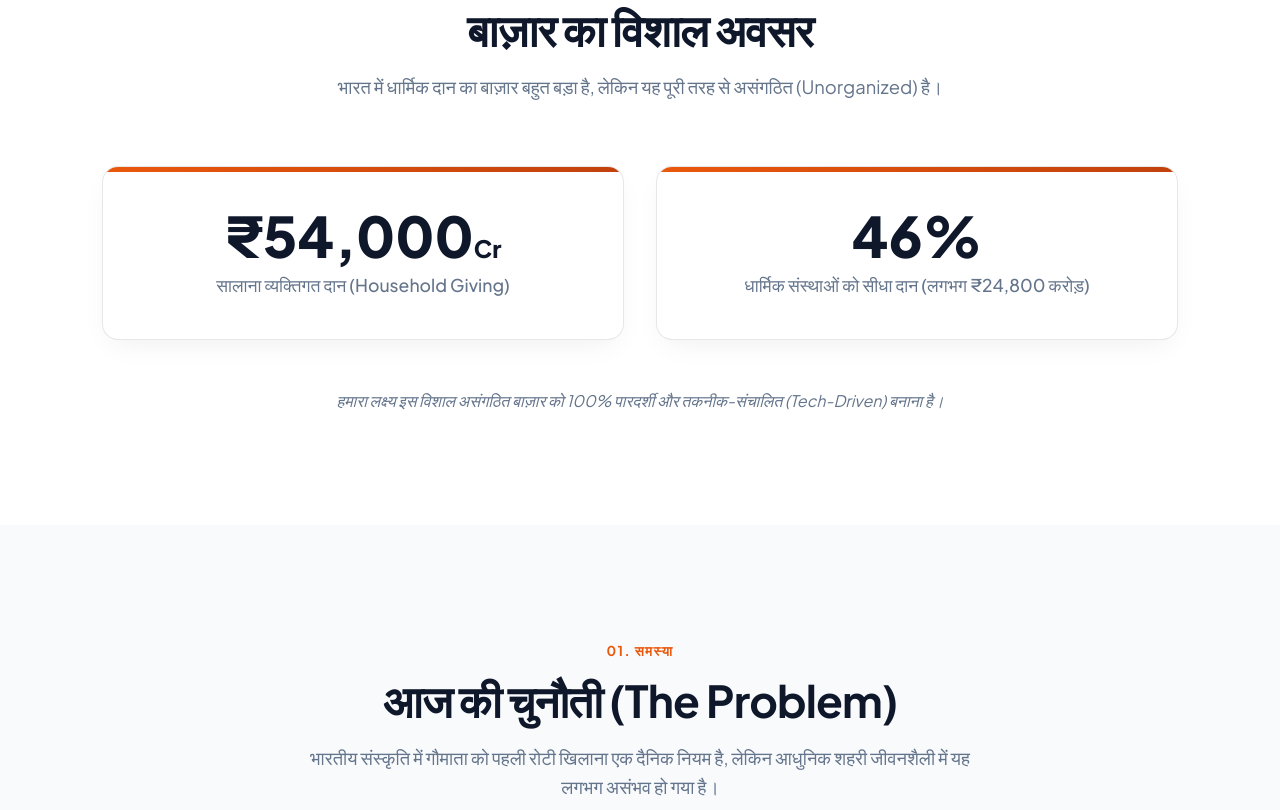
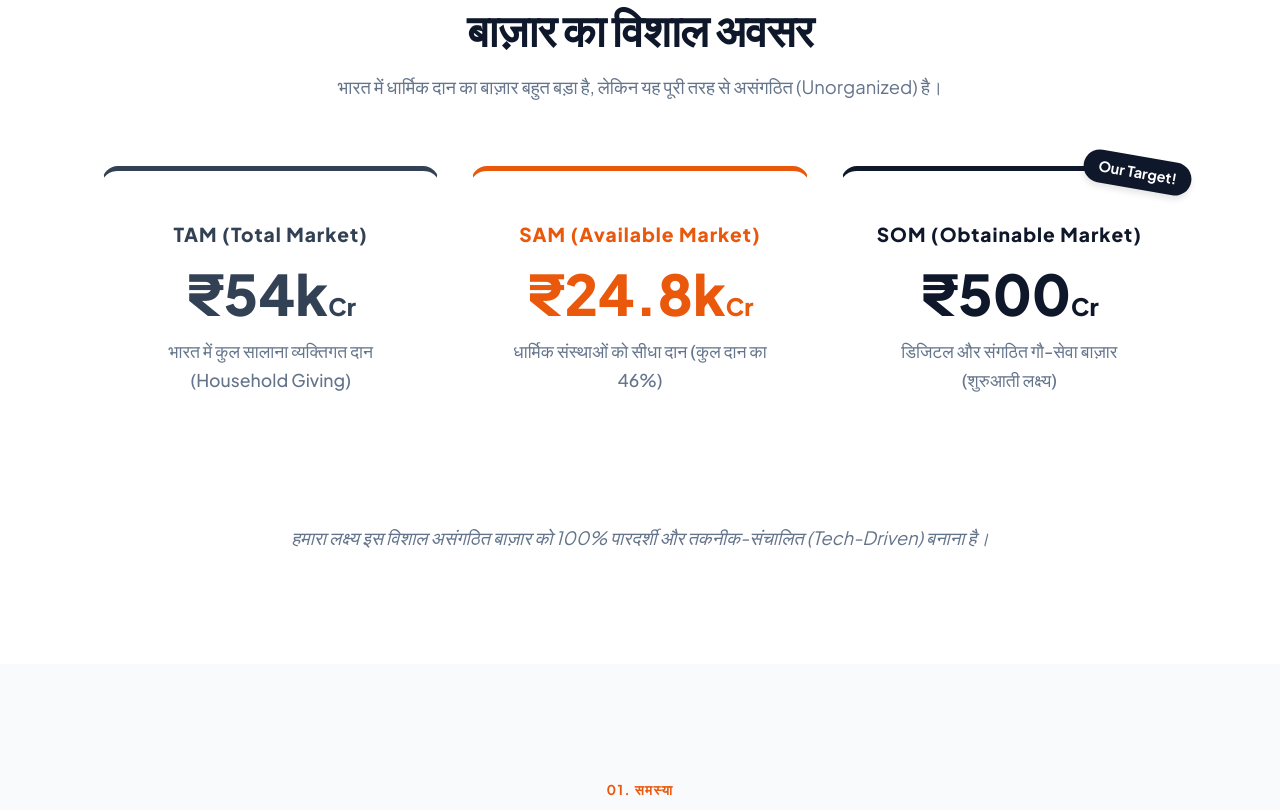
Before and after one commit to me-shekhawat/ekroti, a plain HTML site: page index.html in a window 1280 px wide. Shown: the part 1450-2260 px from the top of the page. Drawn offline with nearby package versions, Linux system fonts and the light colour scheme; a web font is replaced by a local one.

Commit message:
Redesign Market Size section with TAM, SAM, SOM

```diff
--- a/index.html
+++ b/index.html
@@ -97,17 +97,28 @@
                 <p class="section-desc">भारत में धार्मिक दान का बाज़ार बहुत बड़ा है, लेकिन यह पूरी तरह से असंगठित (Unorganized) है।</p>
             </div>
 
-            <div class="data-card-grid" data-aos="fade-up" data-aos-delay="100">
-                <div class="data-card">
-                    <div class="data-number">₹54,000<span style="font-size:1.5rem">Cr</span></div>
-                    <div class="data-label">सालाना व्यक्तिगत दान (Household Giving)</div>
+            <div class="esg-grid" data-aos="fade-up" data-aos-delay="100" style="margin-top: 2rem;">
+                <!-- TAM -->
+                <div class="esg-card" style="text-align: center; border-top: 5px solid var(--text-main); padding: 3rem 2rem;">
+                    <div style="font-size: 1.2rem; font-weight: 800; color: var(--text-main); margin-bottom: 1rem; letter-spacing: 1px;">TAM (Total Market)</div>
+                    <div class="data-number" style="color: var(--text-main); font-size: 3.5rem;">₹54k<span style="font-size:1.5rem">Cr</span></div>
+                    <div class="data-label" style="margin-top: 1rem; font-size: 1.1rem;">भारत में कुल सालाना व्यक्तिगत दान (Household Giving)</div>
                 </div>
-                <div class="data-card">
-                    <div class="data-number text-saffron">46%</div>
-                    <div class="data-label">धार्मिक संस्थाओं को सीधा दान (लगभग ₹24,800 करोड़)</div>
+                <!-- SAM -->
+                <div class="esg-card" style="text-align: center; border-top: 5px solid var(--primary); padding: 3rem 2rem;">
+                    <div style="font-size: 1.2rem; font-weight: 800; color: var(--primary); margin-bottom: 1rem; letter-spacing: 1px;">SAM (Available Market)</div>
+                    <div class="data-number" style="color: var(--primary); font-size: 3.5rem;">₹24.8k<span style="font-size:1.5rem">Cr</span></div>
+                    <div class="data-label" style="margin-top: 1rem; font-size: 1.1rem;">धार्मिक संस्थाओं को सीधा दान (कुल दान का 46%)</div>
+                </div>
+                <!-- SOM -->
+                <div class="esg-card" style="text-align: center; border-top: 5px solid var(--secondary); padding: 3rem 2rem; position: relative;">
+                    <div style="position: absolute; top: -15px; right: -15px; background: var(--secondary); color: white; padding: 5px 15px; border-radius: 20px; font-weight: bold; font-size: 0.9rem; transform: rotate(10deg); box-shadow: 0 4px 6px rgba(0,0,0,0.1);">Our Target!</div>
+                    <div style="font-size: 1.2rem; font-weight: 800; color: var(--secondary); margin-bottom: 1rem; letter-spacing: 1px;">SOM (Obtainable Market)</div>
+                    <div class="data-number" style="color: var(--secondary); font-size: 3.5rem;">₹500<span style="font-size:1.5rem">Cr</span></div>
+                    <div class="data-label" style="margin-top: 1rem; font-size: 1.1rem;">डिजिटल और संगठित गौ-सेवा बाज़ार (शुरुआती लक्ष्य)</div>
                 </div>
             </div>
-            <p class="text-center text-muted mt-3" data-aos="fade-up" data-aos-delay="200">
+            <p class="text-center text-muted mt-5" data-aos="fade-up" data-aos-delay="200" style="font-size: 1.15rem;">
                 <em>हमारा लक्ष्य इस विशाल असंगठित बाज़ार को 100% पारदर्शी और तकनीक-संचालित (Tech-Driven) बनाना है।</em>
             </p>
         </div>
```
